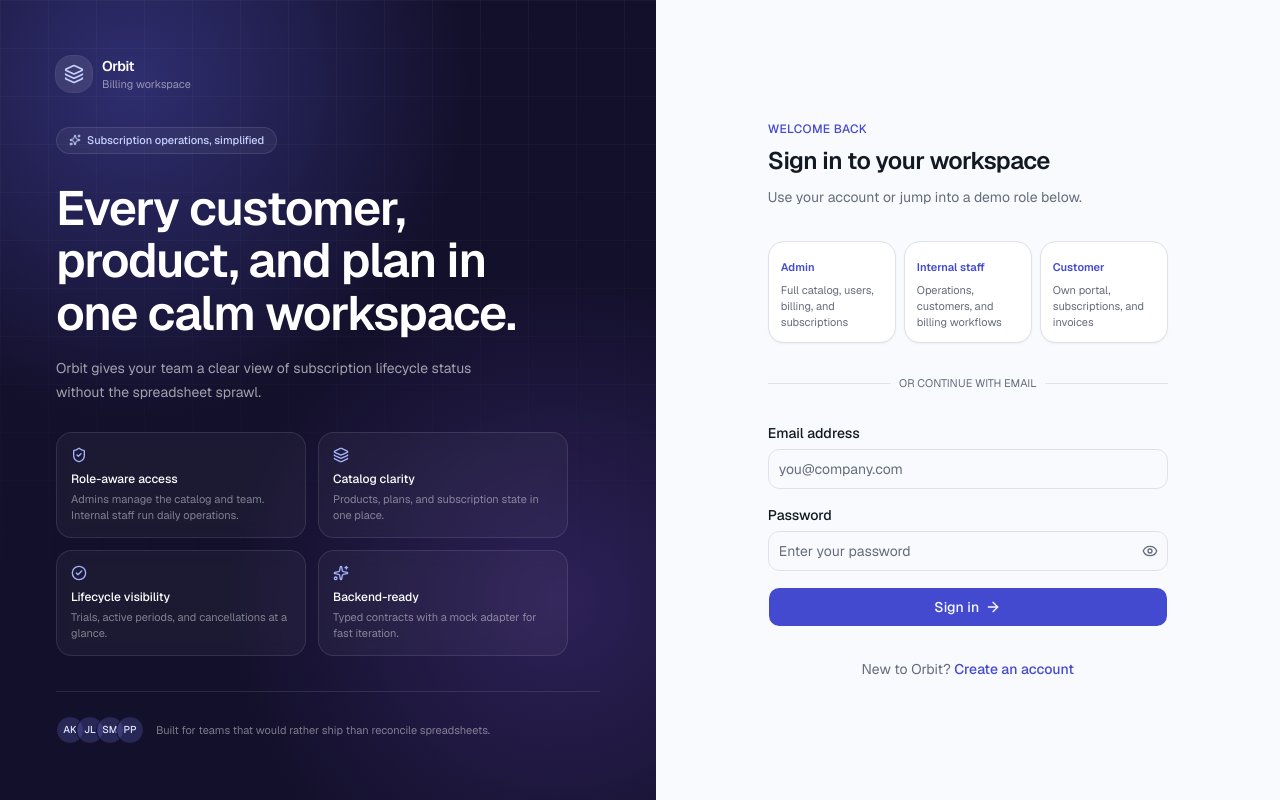
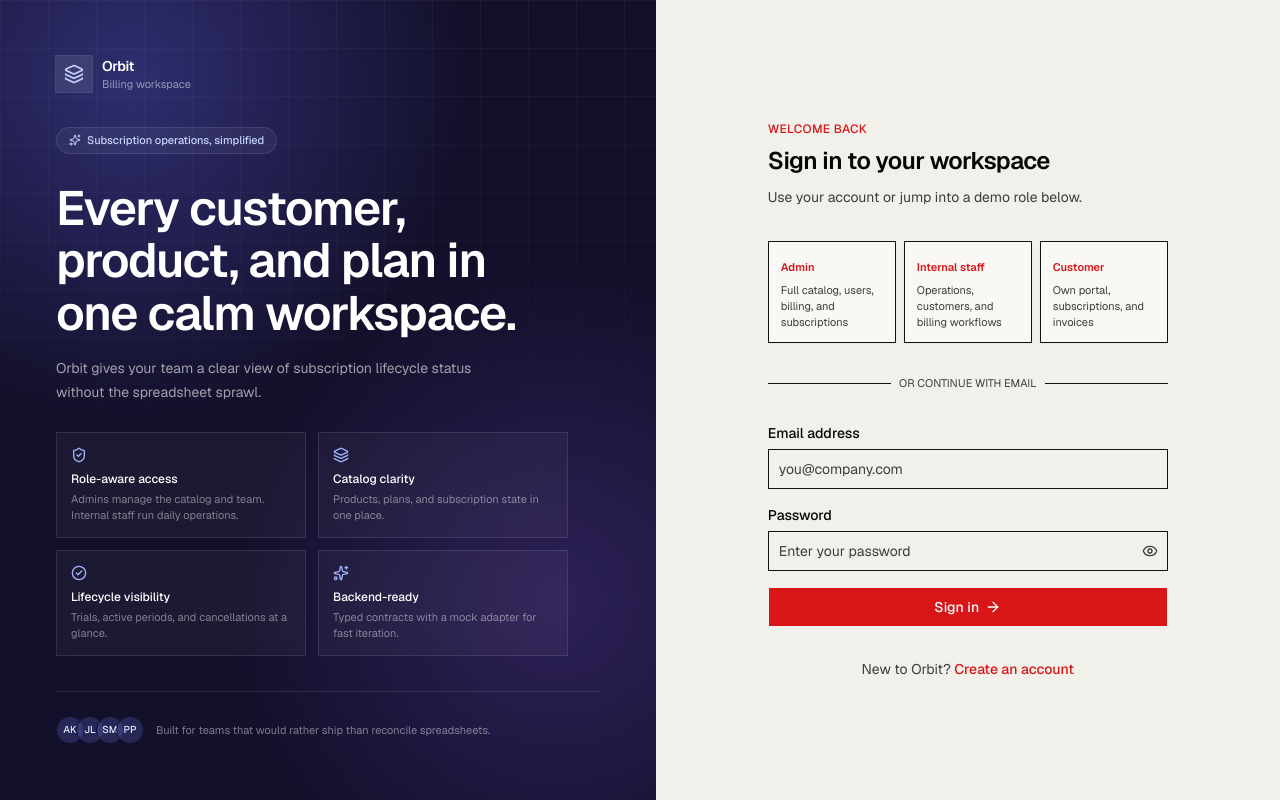
Before and after one commit to justhashim/subscription-management-system, a Next.js app in the folder frontend/: page /login in a window 1280 px wide. Built offline with nearby package versions, Linux system fonts and the light colour scheme; no server answers.

Commit message:
refine dashboard visual system

```diff
--- a/frontend/app/globals.css
+++ b/frontend/app/globals.css
@@ -39,82 +39,82 @@
   --color-popover: var(--popover);
   --color-card-foreground: var(--card-foreground);
   --color-card: var(--card);
-  --radius-sm: calc(var(--radius) * 0.6);
-  --radius-md: calc(var(--radius) * 0.8);
+  --radius-sm: 0px;
+  --radius-md: 0px;
   --radius-lg: var(--radius);
-  --radius-xl: calc(var(--radius) * 1.4);
-  --radius-2xl: calc(var(--radius) * 1.8);
-  --radius-3xl: calc(var(--radius) * 2.2);
-  --radius-4xl: calc(var(--radius) * 2.6);
+  --radius-xl: 0px;
+  --radius-2xl: 0px;
+  --radius-3xl: 0px;
+  --radius-4xl: 0px;
 }
 
 :root {
-  --background: oklch(0.985 0.004 260);
-  --foreground: oklch(0.21 0.02 260);
-  --card: oklch(1 0 0);
-  --card-foreground: oklch(0.21 0.02 260);
+  --background: oklch(0.955 0.008 95);
+  --foreground: oklch(0.12 0 0);
+  --card: oklch(0.98 0.005 95);
+  --card-foreground: oklch(0.12 0 0);
   --popover: oklch(1 0 0);
   --popover-foreground: oklch(0.21 0.02 260);
-  --primary: oklch(0.49 0.2 274);
-  --primary-foreground: oklch(0.985 0.005 270);
-  --secondary: oklch(0.96 0.012 270);
-  --secondary-foreground: oklch(0.3 0.04 270);
-  --muted: oklch(0.965 0.007 265);
-  --muted-foreground: oklch(0.53 0.025 265);
-  --accent: oklch(0.945 0.025 275);
-  --accent-foreground: oklch(0.36 0.11 275);
+  --primary: oklch(0.56 0.22 28);
+  --primary-foreground: oklch(0.99 0 0);
+  --secondary: oklch(0.88 0.008 95);
+  --secondary-foreground: oklch(0.14 0 0);
+  --muted: oklch(0.91 0.008 95);
+  --muted-foreground: oklch(0.36 0 0);
+  --accent: oklch(0.91 0.01 95);
+  --accent-foreground: oklch(0.16 0 0);
   --destructive: oklch(0.58 0.22 27);
-  --border: oklch(0.915 0.009 260);
-  --input: oklch(0.915 0.009 260);
-  --ring: oklch(0.58 0.16 274);
-  --chart-1: oklch(0.49 0.2 274);
+  --border: oklch(0.18 0 0);
+  --input: oklch(0.18 0 0);
+  --ring: oklch(0.56 0.22 28);
+  --chart-1: oklch(0.56 0.22 28);
   --chart-2: oklch(0.62 0.12 200);
   --chart-3: oklch(0.68 0.14 155);
   --chart-4: oklch(0.75 0.15 75);
   --chart-5: oklch(0.63 0.19 25);
-  --radius: 0.7rem;
-  --sidebar: oklch(0.975 0.006 265);
-  --sidebar-foreground: oklch(0.21 0.02 260);
-  --sidebar-primary: oklch(0.49 0.2 274);
-  --sidebar-primary-foreground: oklch(0.985 0.005 270);
-  --sidebar-accent: oklch(0.94 0.025 275);
-  --sidebar-accent-foreground: oklch(0.36 0.11 275);
-  --sidebar-border: oklch(0.915 0.009 260);
-  --sidebar-ring: oklch(0.58 0.16 274);
+  --radius: 0px;
+  --sidebar: oklch(0.12 0 0);
+  --sidebar-foreground: oklch(0.96 0.005 95);
+  --sidebar-primary: oklch(0.66 0.2 28);
+  --sidebar-primary-foreground: oklch(0.99 0 0);
+  --sidebar-accent: oklch(0.22 0 0);
+  --sidebar-accent-foreground: oklch(0.98 0.005 95);
+  --sidebar-border: oklch(0.45 0 0);
+  --sidebar-ring: oklch(0.66 0.2 28);
 }
 
 .dark {
-  --background: oklch(0.17 0.018 265);
+  --background: oklch(0.12 0 0);
   --foreground: oklch(0.96 0.006 265);
   --card: oklch(0.21 0.02 265);
   --card-foreground: oklch(0.96 0.006 265);
   --popover: oklch(0.21 0.02 265);
   --popover-foreground: oklch(0.96 0.006 265);
-  --primary: oklch(0.67 0.15 274);
+  --primary: oklch(0.66 0.2 28);
   --primary-foreground: oklch(0.16 0.02 265);
-  --secondary: oklch(0.27 0.025 265);
+  --secondary: oklch(0.27 0.018 250);
   --secondary-foreground: oklch(0.96 0.006 265);
   --muted: oklch(0.26 0.02 265);
   --muted-foreground: oklch(0.72 0.02 265);
-  --accent: oklch(0.29 0.035 272);
-  --accent-foreground: oklch(0.9 0.03 275);
+  --accent: oklch(0.29 0.025 245);
+  --accent-foreground: oklch(0.9 0.025 245);
   --destructive: oklch(0.7 0.19 22);
   --border: oklch(1 0 0 / 10%);
   --input: oklch(1 0 0 / 14%);
-  --ring: oklch(0.62 0.13 274);
-  --chart-1: oklch(0.67 0.15 274);
+  --ring: oklch(0.66 0.2 28);
+  --chart-1: oklch(0.66 0.2 28);
   --chart-2: oklch(0.7 0.11 200);
   --chart-3: oklch(0.73 0.13 155);
   --chart-4: oklch(0.8 0.14 75);
   --chart-5: oklch(0.7 0.17 25);
   --sidebar: oklch(0.19 0.02 265);
   --sidebar-foreground: oklch(0.96 0.006 265);
-  --sidebar-primary: oklch(0.67 0.15 274);
+  --sidebar-primary: oklch(0.66 0.2 28);
   --sidebar-primary-foreground: oklch(0.16 0.02 265);
-  --sidebar-accent: oklch(0.28 0.03 272);
-  --sidebar-accent-foreground: oklch(0.9 0.03 275);
+  --sidebar-accent: oklch(0.28 0.025 245);
+  --sidebar-accent-foreground: oklch(0.9 0.025 245);
   --sidebar-border: oklch(1 0 0 / 10%);
-  --sidebar-ring: oklch(0.62 0.13 274);
+  --sidebar-ring: oklch(0.66 0.2 28);
 }
 
 @layer base {
@@ -123,6 +123,8 @@
   }
   body {
     @apply bg-background text-foreground;
+    background-image: linear-gradient(to right, color-mix(in oklch, var(--foreground) 5%, transparent) 1px, transparent 1px);
+    background-size: 32px 32px;
   }
   html {
     @apply font-sans;
--- a/frontend/components/layout/logo.tsx
+++ b/frontend/components/layout/logo.tsx
@@ -14,14 +14,14 @@ export function Logo({
       href="/dashboard"
       className={cn("flex items-center gap-2.5", className)}
     >
-      <span className="flex size-9 items-center justify-center rounded-xl bg-gradient-to-br from-indigo-500 to-violet-600 text-white shadow-sm shadow-indigo-500/25">
-        <Orbit className="size-5" />
+      <span className="flex size-9 items-center justify-center border border-sidebar-border bg-primary text-primary-foreground">
+        <Orbit className="size-5" strokeWidth={1.75} />
       </span>
       {!compact ? (
         <span className="flex flex-col">
-          <span className="text-sm font-semibold tracking-tight">Orbit</span>
-          <span className="text-[11px] leading-4 text-muted-foreground">
-            Billing workspace
+          <span className="font-mono text-sm font-bold tracking-[0.08em] uppercase">Orbit</span>
+          <span className="font-mono text-[10px] leading-4 text-muted-foreground uppercase">
+            Billing system
           </span>
         </span>
       ) : null}
--- a/frontend/components/shared/data-table.tsx
+++ b/frontend/components/shared/data-table.tsx
@@ -48,19 +48,19 @@ export function DataTable<T>({
   return (
     <div
       className={cn(
-        "overflow-hidden rounded-xl border bg-card shadow-xs",
+        "overflow-hidden border border-foreground/80 bg-card",
         className,
       )}
     >
       <div className="overflow-x-auto">
         <Table>
           <TableHeader>
-            <TableRow className="bg-muted/40 hover:bg-muted/40">
+              <TableRow className="border-b-2 border-foreground/80 bg-muted/50 hover:bg-muted/50">
               {columns.map((column) => (
                 <TableHead
                   key={column.id}
                   className={cn(
-                    "h-10 whitespace-nowrap text-xs font-medium tracking-wide text-muted-foreground uppercase",
+                    "h-10 whitespace-nowrap font-mono text-[10px] font-bold tracking-[0.12em] text-muted-foreground uppercase",
                     column.headerClassName,
                   )}
                 >
@@ -101,8 +101,8 @@ export function DataTable<T>({
                         : undefined
                     }
                     className={cn(
-                      "group",
-                      onRowClick && "cursor-pointer hover:bg-muted/50",
+                        "group border-b border-border/80 last:border-b-0",
+                        onRowClick && "cursor-pointer hover:bg-primary/5",
                     )}
                   >
                     {columns.map((column) => (
--- a/frontend/components/shared/page-header.tsx
+++ b/frontend/components/shared/page-header.tsx
@@ -17,12 +17,12 @@ export function PageHeader({
   return (
     <div
       className={cn(
-        "flex flex-col gap-4 sm:flex-row sm:items-start sm:justify-between",
+        "flex flex-col gap-5 border-b-2 border-foreground pb-5 sm:flex-row sm:items-end sm:justify-between",
         className,
       )}
     >
       <div className="space-y-1.5">
-        <h1 className="text-2xl font-semibold tracking-tight text-foreground sm:text-[1.7rem]">
+        <h1 className="font-mono text-[1.65rem] font-bold tracking-[-0.04em] text-foreground uppercase sm:text-[1.9rem]">
           {title}
         </h1>
         {description ? (
--- a/frontend/components/ui/card.tsx
+++ b/frontend/components/ui/card.tsx
@@ -11,7 +11,7 @@ function Card({
       data-slot="card"
       data-size={size}
       className={cn(
-        "group/card flex flex-col gap-(--card-spacing) overflow-hidden rounded-xl bg-card py-(--card-spacing) text-sm text-card-foreground ring-1 ring-foreground/10 [--card-spacing:--spacing(4)] has-data-[slot=card-footer]:pb-0 has-[>img:first-child]:pt-0 data-[size=sm]:[--card-spacing:--spacing(3)] data-[size=sm]:has-data-[slot=card-footer]:pb-0 *:[img:first-child]:rounded-t-xl *:[img:last-child]:rounded-b-xl",
+        "group/card flex flex-col gap-(--card-spacing) overflow-hidden border border-foreground/80 bg-card py-(--card-spacing) text-sm text-card-foreground [--card-spacing:--spacing(4)] has-data-[slot=card-footer]:pb-0 has-[>img:first-child]:pt-0 data-[size=sm]:[--card-spacing:--spacing(3)] data-[size=sm]:has-data-[slot=card-footer]:pb-0",
         className
       )}
       {...props}
--- a/frontend/features/dashboard/dashboard-view.tsx
+++ b/frontend/features/dashboard/dashboard-view.tsx
@@ -252,8 +252,8 @@ export default function DashboardPage() {
         </div>
       )}
 
-      <div className="grid gap-5 xl:grid-cols-[1fr_340px]">
-        <Card className="shadow-xs">
+      <div className="grid gap-6 xl:grid-cols-[1fr_340px]">
+        <Card className="shadow-none">
           <CardHeader className="flex flex-row items-start justify-between gap-4 border-b">
             <div>
               <CardTitle className="text-base">
@@ -309,7 +309,7 @@ export default function DashboardPage() {
         </Card>
 
         <div className="space-y-5">
-          <Card className="shadow-xs">
+          <Card className="shadow-none">
             <CardHeader>
               <CardTitle className="text-base">Status breakdown</CardTitle>
               <CardDescription>
@@ -346,7 +346,7 @@ export default function DashboardPage() {
             </CardContent>
           </Card>
 
-          <Card className="overflow-hidden border-indigo-100 bg-gradient-to-br from-indigo-50 via-background to-violet-50 shadow-xs dark:border-indigo-500/20 dark:from-indigo-500/10 dark:via-card dark:to-violet-500/5">
+          <Card className="overflow-hidden border-primary/20 bg-primary/[0.035] shadow-none dark:bg-primary/[0.06]">
             <CardHeader>
               <CardTitle className="text-base">Quick actions</CardTitle>
               <CardDescription>
```
Also changed, not shown: frontend/components/layout/dashboard-shell.tsx (+7 -10 lines), frontend/components/shared/stat-card.tsx (+7 -10 lines).
